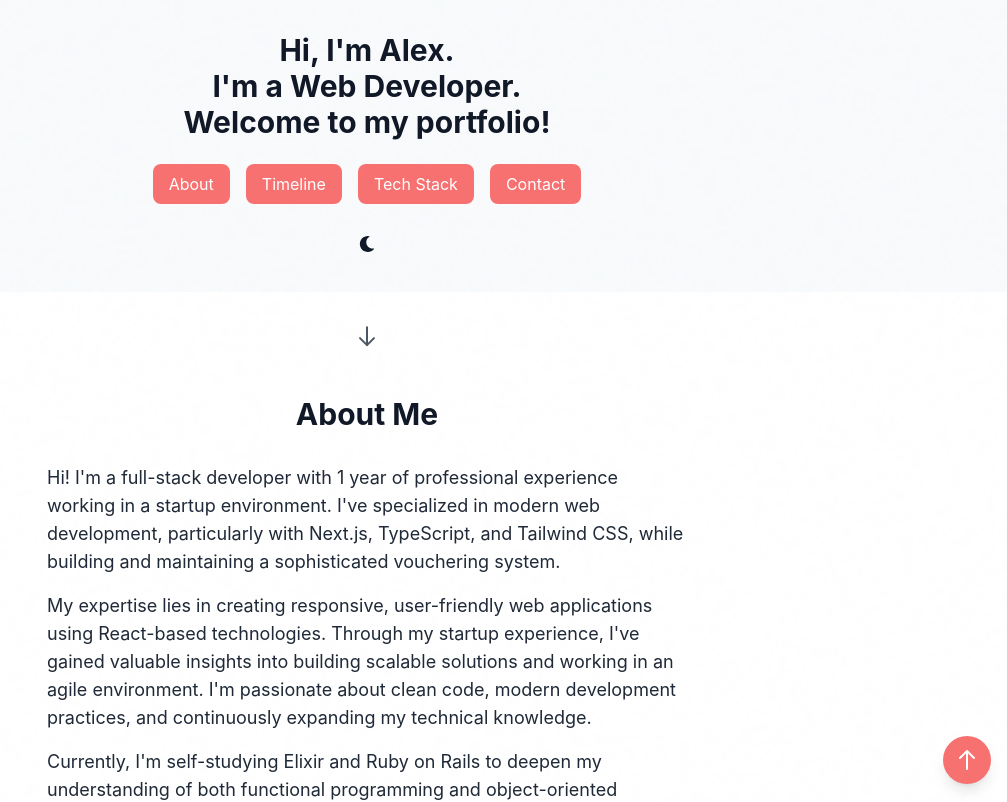
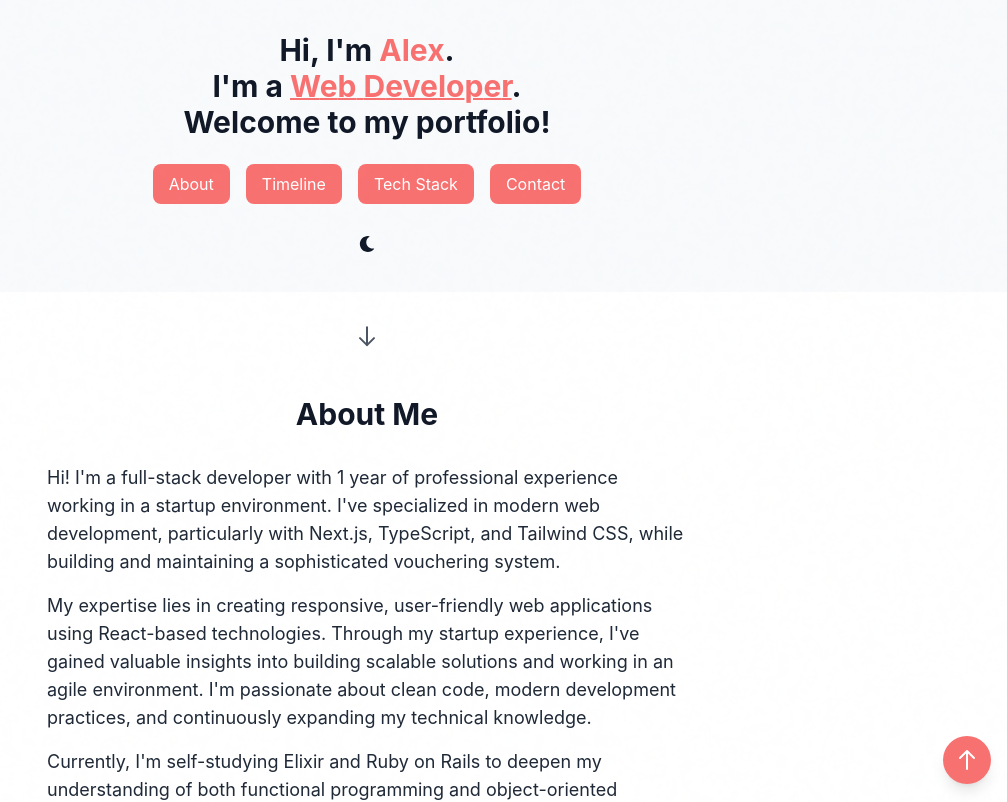
Before and after one commit to Ap3xY/alex-portfolio, a React (Vite) app: page / in a window 1280 px wide. Shown: the top 802 px of the page, without its empty margins (273-1280 px from the left). Built offline with nearby package versions, Linux system fonts and the light colour scheme.

Commit message:
style(header): improved the look of the header title

```diff
--- a/src/components/Header.tsx
+++ b/src/components/Header.tsx
@@ -8,7 +8,13 @@ export default function Header() {
   const ref = useRef(null);
   const isInView = useInView(ref, { once: true });
 
-  const text = "Hi, I'm Alex. \nI'm a Web Developer. \nWelcome to my portfolio!";
+  const textSegments = [
+    { text: "Hi, I'm ", color: 'default' },
+    { text: "Alex", color: 'red' },
+    { text: ".\nI'm a ", color: 'default' },
+    { text: "Web Developer", color: 'red', underline: true },
+    { text: ".\nWelcome to my portfolio!", color: 'default' }
+  ];
 
   return (
     <header className="flex flex-col items-center p-4 sm:p-8 gap-4 sm:gap-6 bg-slate-50 dark:bg-gray-800 shadow-sm">
@@ -19,19 +25,23 @@ export default function Header() {
             initial={{ opacity: 1 }}
             animate={isInView ? { opacity: 1 } : { opacity: 0 }}
           >
-            {text.split('').map((char, index) => (
+            {textSegments.map((segment, segmentIndex) => (
+              segment.text.split('').map((char, charIndex) => (
                 <motion.span
-                key={index}
+                  key={`${segmentIndex}-${charIndex}`}
                   initial={{ opacity: 0 }}
                   animate={isInView ? { opacity: 1 } : { opacity: 0 }}
                   transition={{
                     duration: 0.1,
-                  delay: index * 0.05,
+                    delay: (segmentIndex * segment.text.length + charIndex) * 0.03,
                     ease: "easeIn"
                   }}
+                  className={`${segment.color === 'red' ? 'text-red-400' : ''}
+                    ${segment.underline ? 'underline decoration-red-400 decoration-2' : ''}`}
                 >
                   {char === '\n' ? <br /> : char}
                 </motion.span>
+              ))
             ))}
           </motion.h1>
         </div>
```
Lines whose indentation alone changed are shown as unchanged.
